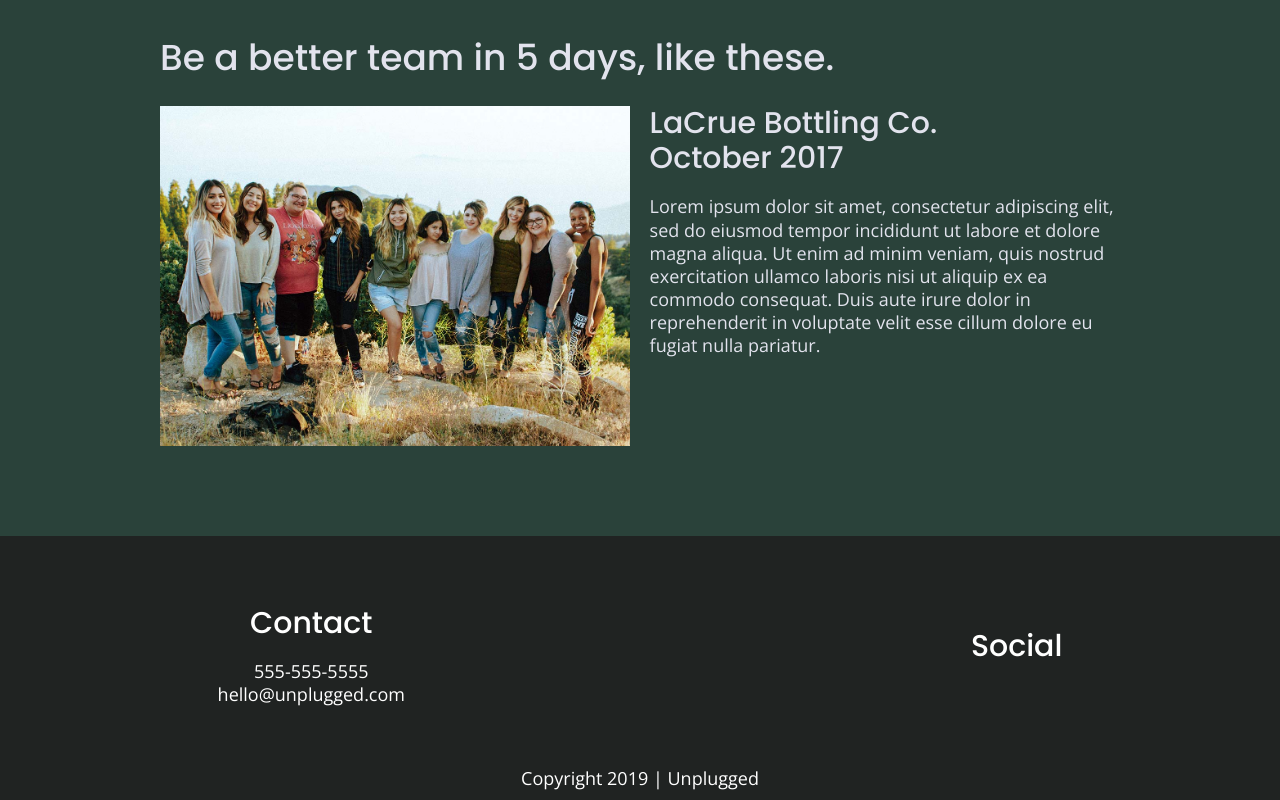
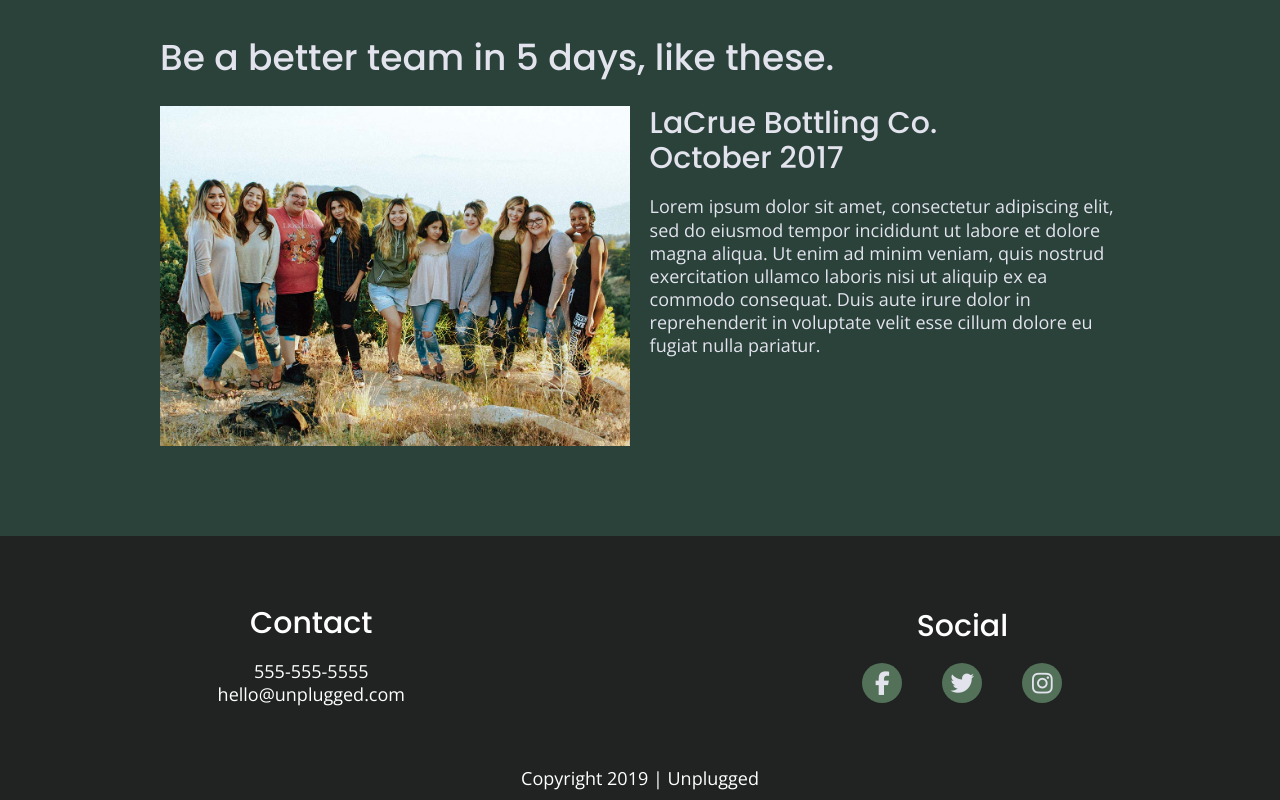
Before and after one commit to melrichard/unplugged-retreat, a website built with Parcel: page index.html in a window 1280 px wide. Shown: the part 1876-2676 px from the top of the page. Built offline with nearby package versions, Linux system fonts and the light colour scheme.

Commit message:
Added social icons to footer and styles

```diff
--- a/css/main.css
+++ b/css/main.css
@@ -241,11 +241,27 @@ textarea {
     justify-content: space-around;
     align-items: center;
     }
+
+    footer .social-icons p{
+
+      display: flex;
+      justify-content: center;
+      align-items: center;
+    }
 /* to add padding once the icons are added*/
     footer .social-icons p {
     display: flex;
     justify-content: center;
     align-items: center;
+    color: #e2e3ed;
+    background-color: #527158;
+    border-radius: 50%;
+    width: 40px;
+    height: 40px;
+    }
+
+    footer .social-icons p i{
+      font-size: 1.3125em;
     }
 
     footer .copyright {
@@ -657,6 +673,11 @@ clearly less than that in ps document?*/
           margin: 0;
         }
 
+        footer .social-icons {
+          width: 12.5em;
+          justify-content: space-between;
+        }
+
         footer .copyright {
           width: 100%;
         }
--- a/index.html
+++ b/index.html
@@ -166,9 +166,19 @@
         <div class="social">
           <h4>Social</h4>
           <div class= "social-icons">
-            <p><a href="https://facebook.com/yoursite" target="_blank"></a></p>
-            <p><a href="https://twitter.com/yoursite" target="_blank"></a></p>
-            <p><a href="https://instagram.com/yoursite" target="_blank"></a></p>
+            <p>
+              <a href="https://facebook.com/yoursite" target="_blank"></a>
+              <i class = "fab fa-facebook-f"></i>
+            </p>
+            <p>
+              <a href="https://twitter.com/yoursite" target="_blank"></a>
+              <i class ="fab fa-twitter"></i>
+            </p>
+
+            <p>
+              <a href="https://instagram.com/yoursite" target="_blank"></a>
+              <i class ="fab fa-instagram"></i>
+            </p>
           </div>
         </div>
       </div> <!-- footer content ends-->
```
Also changed, not shown: about/index.html (+12 -3 lines), faq/index.html (+13 -3 lines).
